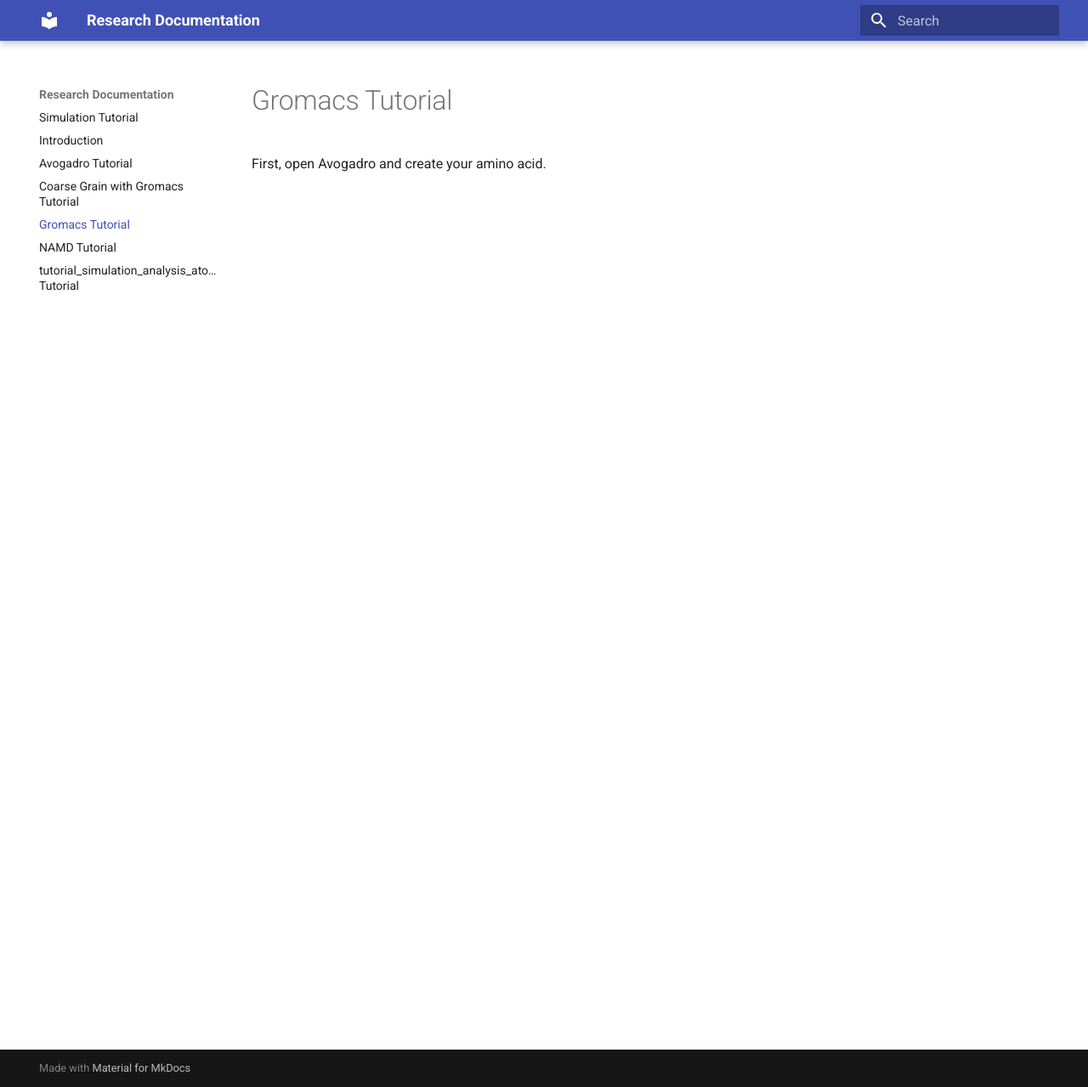
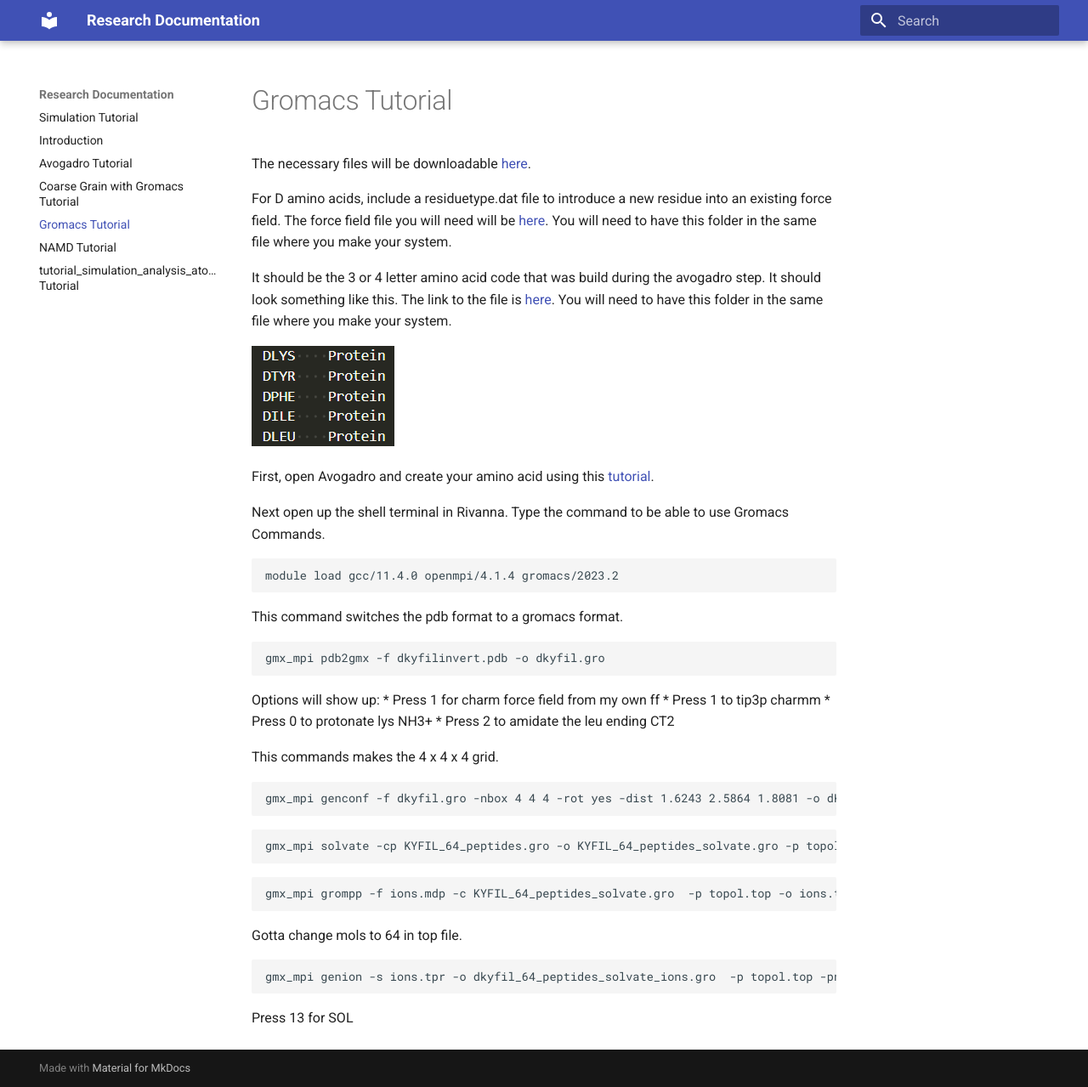
Before and after one commit to justinComp/doc_website, an MkDocs documentation site: the page built from docs/tutorial_gromacs.md, in a window 1280 px wide and 1279 px high. Shown: the whole window at 85% size. Built offline with MkDocs 1.6.1 and Material for MkDocs 9.7.7, drawn with Linux system fonts in a browser that asks for light colours.

Commit message:
gromacs tutorial

````diff
--- a/docs/tutorial_gromacs.md
+++ b/docs/tutorial_gromacs.md
@@ -1,3 +1,50 @@
 # Gromacs Tutorial
 
-First, open Avogadro and create your amino acid.
+The necessary files will be downloadable [here]().
+
+For D amino acids, include a residuetype.dat file to introduce a new residue into an existing force field. The force field file you will need will be [here](). You will need to have this folder in the same file where you make your system.
+
+It should be the 3 or 4 letter amino acid code that was build during the avogadro step. It should look something like this. The link to the file is [here](). You will need to have this folder in the same file where you make your system.
+
+![dat](images/newresidues_indat.png)
+
+First, open Avogadro and create your amino acid using this [tutorial](tutorial_avogadro.md).
+
+Next open up the shell terminal in Rivanna. Type the command to be able to use Gromacs Commands.
+
+```gromacs
+module load gcc/11.4.0 openmpi/4.1.4 gromacs/2023.2
+```
+This command switches the pdb format to a gromacs format.
+
+```gromacs
+gmx_mpi pdb2gmx -f dkyfilinvert.pdb -o dkyfil.gro
+```
+
+Options will show up:
+* Press 1 for charm force field from my own ff
+* Press 1 to tip3p charmm
+* Press 0 to protonate lys NH3+
+* Press 2 to amidate the leu ending CT2
+
+This commands makes the 4 x 4 x 4 grid.
+
+```gromacs
+gmx_mpi genconf -f dkyfil.gro -nbox 4 4 4 -rot yes -dist 1.6243 2.5864 1.8081 -o dKYFIL_64_box.gro
+```
+
+```gromacs
+gmx_mpi solvate -cp KYFIL_64_peptides.gro -o KYFIL_64_peptides_solvate.gro -p topol.top
+```
+
+```gromacs
+gmx_mpi grompp -f ions.mdp -c KYFIL_64_peptides_solvate.gro  -p topol.top -o ions.tpr
+```
+
+Gotta change mols to 64 in top file.
+
+```gromacs
+gmx_mpi genion -s ions.tpr -o dkyfil_64_peptides_solvate_ions.gro  -p topol.top -pname NA -nname CL -neutral -conc 0.15
+```
+
+Press 13 for SOL
````
Also changed, not shown: docs/images/newresidues_indat.png (added).
